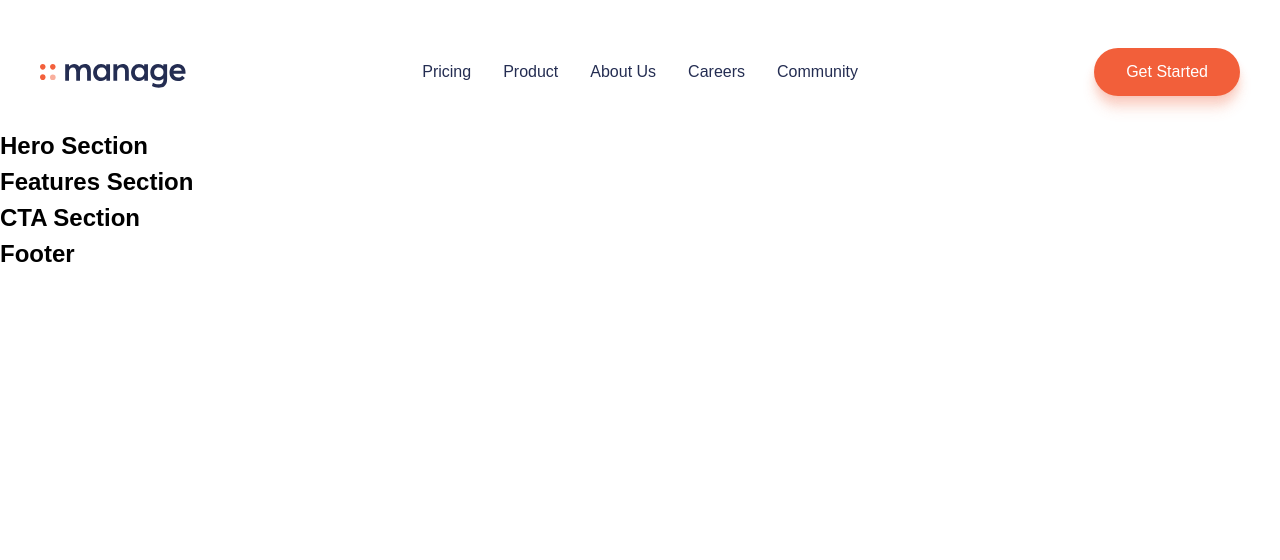
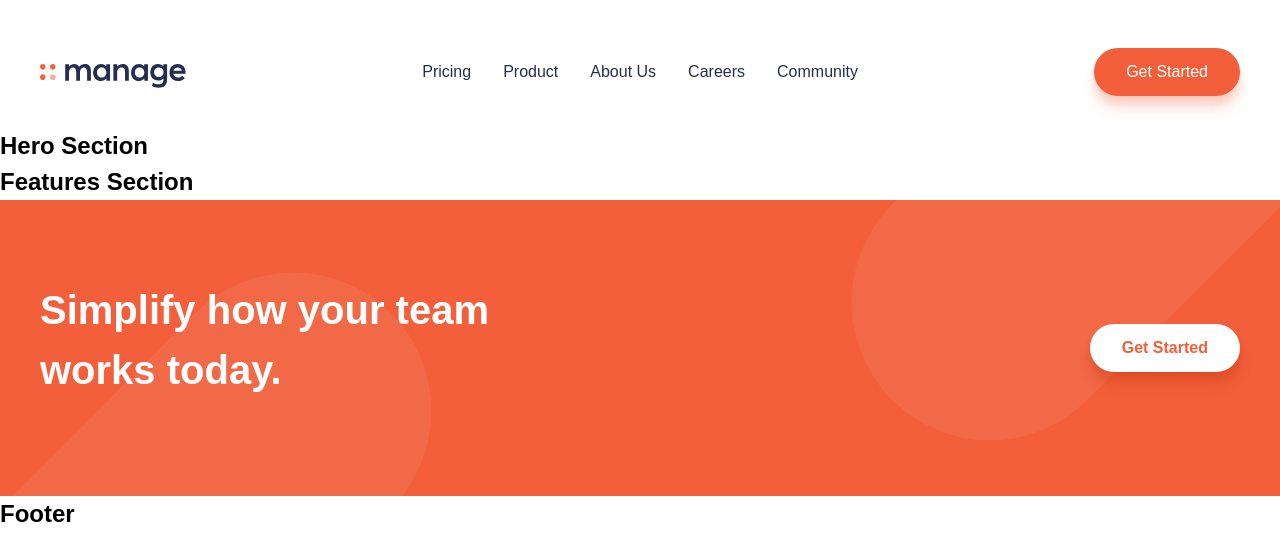
Before and after one commit to jonrutter/manage-demo, a React (Create React App) app: page / in a window 1280 px wide. Shown: the top 560 px of the page. Built offline with nearby package versions, Linux system fonts and the light colour scheme; a web font is replaced by a local one.

Commit message:
CTA Section

```diff
--- a/src/components/CTASection/CTASection.module.css
+++ b/src/components/CTASection/CTASection.module.css
@@ -0,0 +1,51 @@
+.wrapper {
+  background: url('../../images/bg-simplify-section-mobile.svg') no-repeat
+      center left / 20%,
+    var(--red);
+  color: white;
+  padding: 5rem var(--x-padding);
+}
+
+.content {
+  max-width: var(--max-width);
+  margin: auto;
+  display: flex;
+  flex-direction: column;
+  align-items: center;
+}
+
+.title {
+  text-align: center;
+  font-size: 2.5rem;
+  margin-bottom: 1rem;
+  max-width: 500px;
+}
+
+.btn {
+  background-color: white;
+  color: var(--red);
+  padding: 0.75rem 2rem;
+  border-radius: 2rem;
+  font-weight: 700;
+  box-shadow: var(--cta-shadow-dark);
+}
+
+.btn:hover {
+  color: #f69175;
+}
+
+@media screen and (min-width: 800px) {
+  .wrapper {
+    background-image: url('../../images/bg-simplify-section-desktop.svg');
+    background-size: cover;
+  }
+
+  .content {
+    flex-direction: row;
+    justify-content: space-between;
+  }
+
+  .title {
+    text-align: left;
+  }
+}
--- a/src/components/CTASection/index.js
+++ b/src/components/CTASection/index.js
@@ -4,8 +4,11 @@ import React from 'react';
 import s from './CTASection.module.css';
 
 const CTASection = () => (
-  <div>
-    <h2>CTA Section</h2>
+  <div className={s.wrapper}>
+    <section className={s.content}>
+      <h2 className={s.title}>Simplify how your team works today.</h2>
+      <button className={s.btn}>Get Started</button>
+    </section>
   </div>
 );
 
--- a/src/index.css
+++ b/src/index.css
@@ -3,6 +3,7 @@
   line-height: 1.5;
   box-sizing: border-box;
 
+  --red: rgb(187, 47, 12);
   --red: hsl(12, 88%, 59%);
   --blue: hsl(228, 39%, 23%);
 
@@ -13,9 +14,13 @@
 
   --x-padding: 1.5rem;
   --max-width: 1200px;
+
   --cta-shadow: 0px 2px 2px rgba(242, 95, 58, 0.05),
     0px 6px 6px rgba(242, 95, 58, 0.08), 0px 10px 10px rgba(242, 95, 58, 0.12),
     0px 14px 14px rgba(242, 95, 58, 0.12);
+  --cta-shadow-dark: 0px 2px 2px rgba(187, 47, 12, 0.05),
+    0px 6px 6px rgba(187, 47, 12, 0.08), 0px 10px 10px rgba(187, 47, 12, 0.12),
+    0px 14px 14px rgba(187, 47, 12, 0.12);
 }
 
 *,
```
